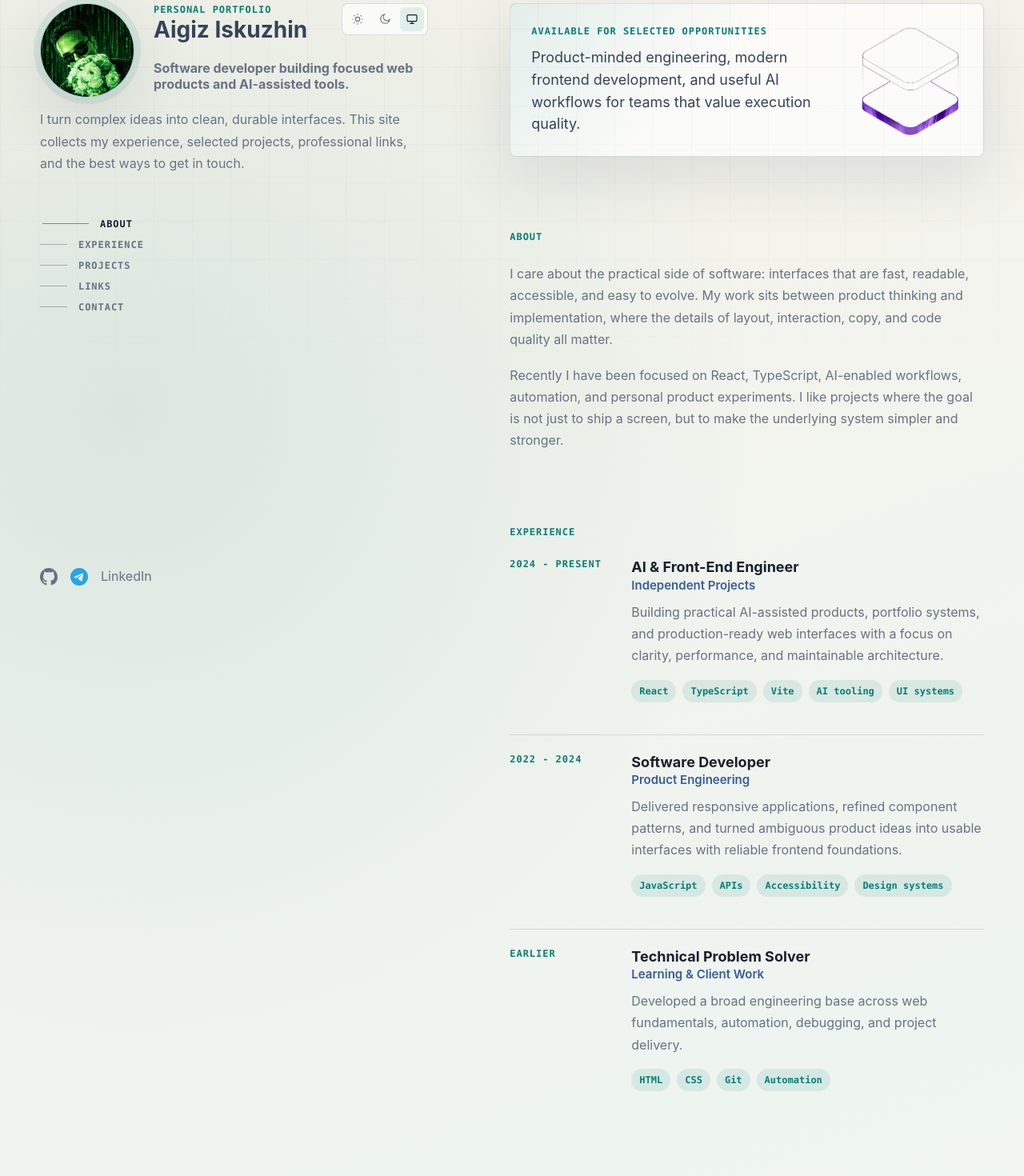
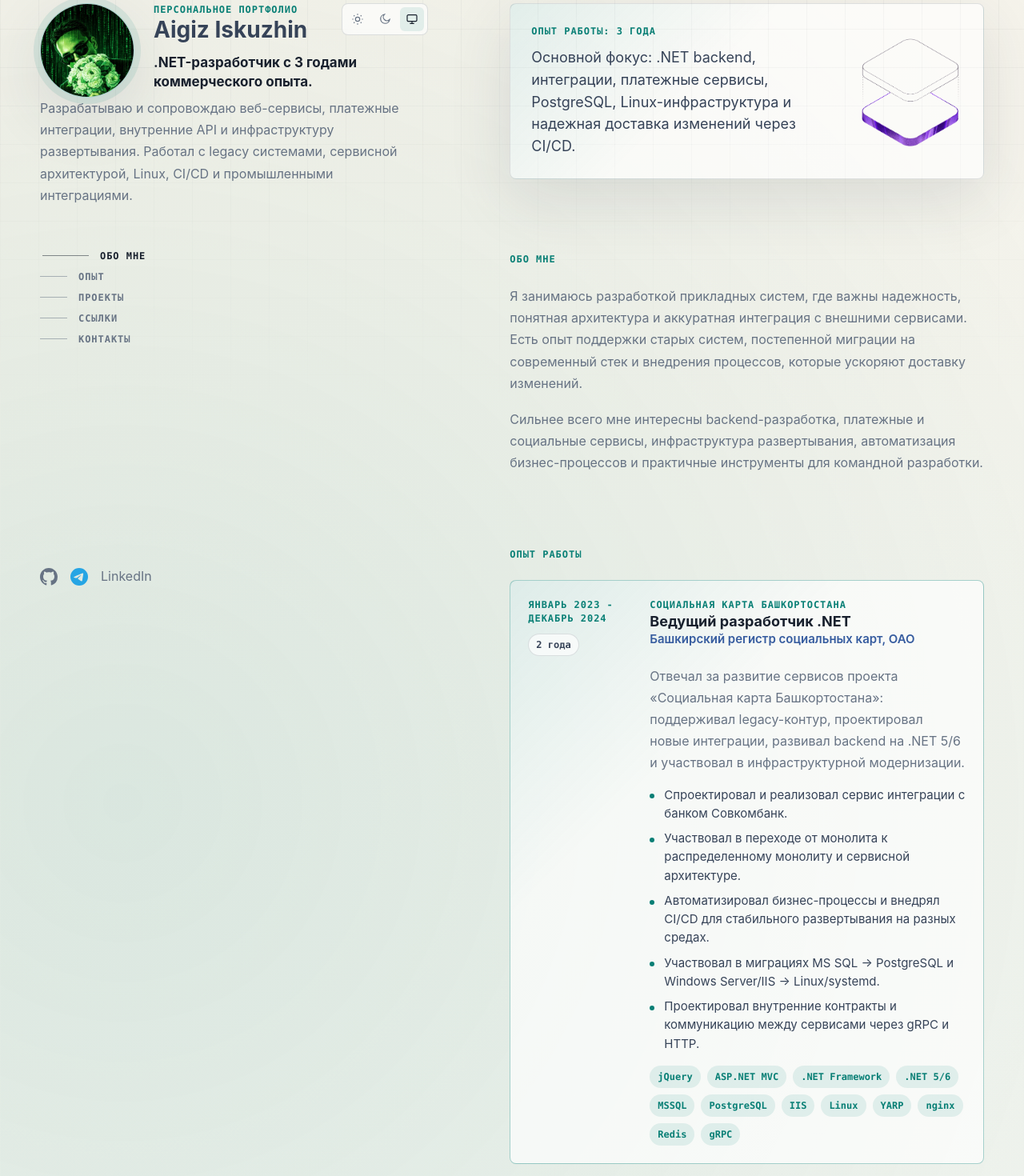
Before and after one commit to ai-iskuzhin/ai-iskuzhin.github.io, a React (Vite) app: page / in a window 1280 px wide. Shown: the part 60-1530 px from the top of the page at 80% size. Built offline with nearby package versions, Linux system fonts and the light colour scheme.

Commit message:
Localize portfolio and polish experience

```diff
--- a/src/App.css
+++ b/src/App.css
@@ -73,6 +73,13 @@ h1 {
   font-size: clamp(20px, 2.4vw, 28px);
   line-height: 1.18;
   margin: 0;
+}
+
+.intro-copy h4 {
+  color: var(--ink);
+  font-size: 17px;
+  line-height: 1.45;
+  margin: 12px 0 0;
 }
 
 .intro-copy p:last-child {
@@ -251,13 +258,48 @@ h1 {
   display: grid;
   grid-template-columns: 128px minmax(0, 1fr);
   gap: 24px;
-  padding: 22px 0;
-  border-top: 1px solid var(--line);
+  padding: 22px;
+  border: 1px solid transparent;
+  border-radius: 8px;
+  background: linear-gradient(135deg, var(--accent-wash), transparent 32%), var(--panel);
+  transition:
+    background 180ms ease,
+    border-color 180ms ease,
+    transform 180ms ease;
 }
 
 .timeline-item:first-child {
-  padding-top: 0;
-  border-top: 0;
+  border-color: var(--accent-border);
+}
+
+.timeline-item:hover {
+  border-color: var(--accent-border);
+  background: var(--panel-strong);
+  transform: translateY(-2px);
+}
+
+.period-block {
+  display: grid;
+  align-content: start;
+  gap: 10px;
+}
+
+.period-block span {
+  width: fit-content;
+  color: var(--ink-soft);
+  font: 700 12px/1 var(--mono);
+  padding: 7px 9px;
+  border: 1px solid var(--line);
+  border-radius: 999px;
+  background: var(--panel);
+}
+
+.role-heading {
+  display: flex;
+  align-items: start;
+  justify-content: space-between;
+  gap: 18px;
+  margin-bottom: 12px;
 }
 
 h3 {
@@ -272,6 +314,33 @@ h3 span {
   color: var(--accent-2);
   font-size: 15px;
   font-weight: 600;
+}
+
+.highlight-list {
+  display: grid;
+  gap: 8px;
+  margin: 14px 0 0;
+  padding: 0;
+  list-style: none;
+}
+
+.highlight-list li {
+  position: relative;
+  color: var(--ink-soft);
+  font-size: 15px;
+  line-height: 1.55;
+  padding-left: 18px;
+}
+
+.highlight-list li::before {
+  content: '';
+  position: absolute;
+  top: 0.72em;
+  left: 0;
+  width: 6px;
+  height: 6px;
+  border-radius: 50%;
+  background: var(--accent);
 }
 
 .tag-list {
@@ -432,7 +501,12 @@ h3 span {
 
   .timeline-item {
     grid-template-columns: 1fr;
-    gap: 10px;
+    gap: 14px;
+    padding: 18px;
+  }
+
+  .period-block {
+    gap: 8px;
   }
 
   .link-grid {
--- a/src/App.tsx
+++ b/src/App.tsx
@@ -5,37 +5,117 @@ import './App.css'
 type ThemeMode = 'light' | 'dark' | 'system'
 
 const navItems = [
-  { href: '#about', label: 'About' },
-  { href: '#experience', label: 'Experience' },
-  { href: '#projects', label: 'Projects' },
-  { href: '#links', label: 'Links' },
-  { href: '#contact', label: 'Contact' },
+  { href: '#about', label: 'Обо мне' },
+  { href: '#experience', label: 'Опыт' },
+  { href: '#projects', label: 'Проекты' },
+  { href: '#links', label: 'Ссылки' },
+  { href: '#contact', label: 'Контакты' },
 ]
 
 const experience = [
   {
-    period: '2024 - Present',
-    role: 'AI & Front-End Engineer',
-    company: 'Independent Projects',
+    period: 'Январь 2023 - Декабрь 2024',
+    duration: '2 года',
+    role: 'Ведущий разработчик .NET',
+    company: 'Башкирский регистр социальных карт, ОАО',
+    focus: 'Социальная карта Башкортостана',
     summary:
-      'Building practical AI-assisted products, portfolio systems, and production-ready web interfaces with a focus on clarity, performance, and maintainable architecture.',
-    skills: ['React', 'TypeScript', 'Vite', 'AI tooling', 'UI systems'],
+      'Отвечал за развитие сервисов проекта «Социальная карта Башкортостана»: поддерживал legacy-контур, проектировал новые интеграции, развивал backend на .NET 5/6 и участвовал в инфраструктурной модернизации.',
+    highlights: [
+      'Спроектировал и реализовал сервис интеграции с банком Совкомбанк.',
+      'Участвовал в переходе от монолита к распределенному монолиту и сервисной архитектуре.',
+      'Автоматизировал бизнес-процессы и внедрял CI/CD для стабильного развертывания на разных средах.',
+      'Участвовал в миграциях MS SQL -> PostgreSQL и Windows Server/IIS -> Linux/systemd.',
+      'Проектировал внутренние контракты и коммуникацию между сервисами через gRPC и HTTP.',
+    ],
+    skills: [
+      'jQuery',
+      'ASP.NET MVC',
+      '.NET Framework',
+      '.NET 5/6',
+      'MSSQL',
+      'PostgreSQL',
+      'IIS',
+      'Linux',
+      'YARP',
+      'nginx',
+      'Redis',
+      'gRPC',
+    ],
   },
   {
-    period: '2022 - 2024',
-    role: 'Software Developer',
-    company: 'Product Engineering',
+    period: 'Август 2024 - Октябрь 2024',
+    duration: '3 месяца',
+    role: 'C-разработчик',
+    company: 'Башкирский регистр социальных карт, ОАО',
+    focus: 'UNIX POS-терминалы',
     summary:
-      'Delivered responsive applications, refined component patterns, and turned ambiguous product ideas into usable interfaces with reliable frontend foundations.',
-    skills: ['JavaScript', 'APIs', 'Accessibility', 'Design systems'],
+      'Разработал кассовое ПО для UNIX POS-терминала NEW8210: сценарий оплаты школьного буфета по MIFARE-картам с интеграцией во внешний буфетный API.',
+    highlights: [
+      'Работал с периферией терминала через SDK производителя.',
+      'Разработал SSL-клиент для взаимодействия с HTTP API.',
+      'Реализовал интерфейс на DirectFB и обработку ввода с клавиатуры терминала.',
+    ],
+    skills: ['C', 'UNIX', 'HTTP JSON', 'SSL', 'DirectFB', 'MIFARE', 'POS SDK'],
   },
   {
-    period: 'Earlier',
-    role: 'Technical Problem Solver',
-    company: 'Learning & Client Work',
+    period: 'Июнь 2022 - Февраль 2023',
+    duration: '9 месяцев',
+    role: '.NET-разработчик',
+    company: 'ООО Фулсофт',
+    focus: 'Payment Gateway',
     summary:
-      'Developed a broad engineering base across web fundamentals, automation, debugging, and project delivery.',
-    skills: ['HTML', 'CSS', 'Git', 'Automation'],
+      'Разрабатывал платежный шлюз с унифицированным API для предпроцессинга платежей, биллинга и интеграций с эквайрингом и отраслевыми системами.',
+    highlights: [
+      'Интегрировал Тинькофф, Qiwi, ГПБ и биллинг-системы ЖКХ, транспорта и других категорий.',
+      'Разработал сервис постпроцессинга платежей на Hangfire с обработкой результата оплаты по категории услуги.',
+    ],
+    skills: ['Linux', '.NET 6', 'MediatR', 'Hangfire', 'PostgreSQL', 'EF Core', 'Redis', 'nginx', 'systemd'],
+  },
+  {
+    period: 'Декабрь 2022 - Январь 2023',
+    duration: '2 месяца',
+    role: 'Ведущий разработчик .NET',
+    company: 'Башкирский регистр социальных карт, ОАО',
+    focus: 'ГИС АИС «Образование»',
+    summary:
+      'Временно исполнял обязанности тимлида команды из 4 .NET-разработчиков на проекте ГИС АИС «Образование» и электронного дневника Elschool.',
+    highlights: [
+      'Спроектировал и разработал единый сервис авторизации SSO по OAuth2 с обратной совместимостью со старыми системами.',
+      'Менторил развертывание Moodle и разработку сервисов «Башкирская цифровая школа», «Портфолио ученика» и интеграции портфолио.',
+      'Внедрил CI/CD с использованием nginx, systemd и rsync для развертывания сервисов в рамках одного домена.',
+      'Внедрял MediatR и FluentValidation в процессы разработки.',
+    ],
+    skills: ['.NET 6', 'OAuth2', 'MediatR', 'FluentValidation', 'Linux', 'nginx', 'systemd', 'PostgreSQL', 'CI/CD'],
+  },
+  {
+    period: 'Апрель 2022 - Январь 2023',
+    duration: '10 месяцев',
+    role: 'Программист .NET',
+    company: 'Башкирский регистр социальных карт, ОАО',
+    focus: 'Карта жителя «Алга»',
+    summary:
+      'Сопровождал системы проекта «Социальная карта Башкортостана» и карты жителя «Алга»: анализировал доработки, писал код, тестировал, документировал, готовил отчеты и участвовал в развертывании.',
+    highlights: [
+      'Участвовал в полном цикле разработки проекта пополнения Единого социального проездного билета.',
+      'Разработал Windows Forms-плагин для интеграции пополнения ЕСПБ в модульной платформе ЕАС Почты России.',
+      'Участвовал в миграции сервиса WCF на .NET 6.',
+    ],
+    skills: ['ASP.NET MVC 3', '.NET Framework 4.5', 'jQuery', 'Razor', 'MS SQL Server', 'IIS', 'SOAP', 'WCF', 'Git'],
+  },
+  {
+    period: 'Январь 2022 - Январь 2023',
+    duration: '1 год',
+    role: 'Самозанятый разработчик',
+    company: 'Фриланс',
+    focus: 'FAForever Launcher',
+    summary:
+      'Разрабатывал десктопный лаунчер для игрового сообщества FAForever: клиентские сценарии в реальном времени, сетевые интеграции, визуализация данных и удобный desktop UX.',
+    highlights: [
+      'Работал с IRC, TCP, REST API и WS Streaming для клиентских сценариев в реальном времени.',
+      'Разрабатывал интерфейс и логику десктопного приложения на WPF/.NET.',
+    ],
+    skills: ['WPF', '.NET', 'IRC', 'TCP', 'API', 'WS Streaming', 'Data visualization'],
   },
 ]
 
@@ -43,22 +123,22 @@ const projects = [
   {
     title: 'AI Personal Website',
     description:
-      'A refined portfolio built to present experience, selected work, contact paths, and professional links in one focused destination.',
+      'Персональный сайт-портфолио для презентации опыта, проектов, профессиональных ссылок и контактов.',
     stack: ['React', 'TypeScript', 'GitHub Pages'],
     href: 'https://github.com/ai-iskuzhin',
   },
   {
-    title: 'Project Operating System',
+    title: 'Payment Gateway',
     description:
-      'A reusable structure for organizing project briefs, delivery notes, links, and engineering decisions across ongoing work.',
-    stack: ['Documentation', 'Workflow', 'Automation'],
+      'Платежный шлюз с унифицированным API, постпроцессингом оплат и интеграциями с эквайрингом и биллинг-системами.',
+    stack: ['.NET 6', 'Hangfire', 'PostgreSQL', 'Redis'],
     href: 'https://github.com/ai-iskuzhin',
   },
   {
-    title: 'Interface Experiments',
+    title: 'FAForever Launcher',
     description:
-      'A collection of frontend experiments exploring motion, layout, accessible interaction states, and polished responsive behavior.',
-    stack: ['CSS', 'React', 'UX'],
+      'Десктопный лаунчер для игрового сообщества с real-time обменом данными, API-интеграциями и визуализацией.',
+    stack: ['WPF', '.NET', 'IRC', 'TCP', 'WS Streaming'],
     href: 'https://github.com/ai-iskuzhin',
   },
 ]
@@ -67,15 +147,15 @@ const links = [
   { label: 'GitHub', href: 'https://github.com/ai-iskuzhin' },
   { label: 'Telegram', href: 'https://t.me/mrx_eternal' },
   { label: 'LinkedIn', href: 'https://www.linkedin.com/' },
-  { label: 'Resume', href: '/resume.pdf' },
+  { label: 'Резюме', href: '/resume.pdf' },
   { label: 'Email', href: 'mailto:hello@example.com' },
-  { label: 'Phone', href: 'tel:+79279383562' },
+  { label: 'Телефон', href: 'tel:+79279383562' },
 ]
 
 const themeModes: Array<{ label: string; mode: ThemeMode }> = [
-  { label: 'Light', mode: 'light' },
-  { label: 'Dark', mode: 'dark' },
-  { label: 'System', mode: 'system' },
+  { label: 'Светлая', mode: 'light' },
+  { label: 'Темная', mode: 'dark' },
+  { label: 'Системная', mode: 'system' },
 ]
 
 function GitHubIcon() {
@@ -195,20 +275,20 @@ function App() {
 
   return (
     <main className="site-shell">
-      <aside className="intro-panel" aria-label="Profile introduction">
+      <aside className="intro-panel" aria-label="Краткая информация">
         <div className="profile-hero">
           <img className="profile-photo" src="/me.jpg" alt="Aigiz Iskuzhin" />
 
-          <div className="theme-switcher" aria-label="Color theme">
+          <div className="theme-switcher" aria-label="Цветовая тема">
             {themeModes.map((item) => (
               <button
                 type="button"
                 className={themeMode === item.mode ? 'active' : undefined}
                 key={item.mode}
                 onClick={() => setThemeMode(item.mode)}
-                aria-label={`${item.label} theme`}
+                aria-label={`${item.label} тема`}
                 aria-pressed={themeMode === item.mode}
-                title={`${item.label} theme`}
+                title={`${item.label} тема`}
               >
                 <ThemeIcon mode={item.mode} />
               </button>
@@ -216,20 +296,21 @@ function App() {
           </div>
 
           <div className="intro-copy">
-            <p className="eyebrow">Personal portfolio</p>
+            <p className="eyebrow">Персональное портфолио</p>
             <h3 id="top">Aigiz Iskuzhin</h3>
-            <h4>Software developer building focused web products and AI-assisted tools.</h4>
+            <h4>.NET-разработчик с 3 годами коммерческого опыта.</h4>
           </div>
         </div>
         <div>
             <p>
-              I turn complex ideas into clean, durable interfaces. This site collects
-              my experience, selected projects, professional links, and the best ways
-              to get in touch.
+              Разрабатываю и сопровождаю веб-сервисы, платежные интеграции,
+              внутренние API и инфраструктуру развертывания. Работал с legacy
+              системами, сервисной архитектурой, Linux, CI/CD и промышленными
+              интеграциями.
             </p>
         </div>
 
-        <nav className="section-nav" aria-label="Sections">
+        <nav className="section-nav" aria-label="Разделы">
           {navItems.map((item) => (
             <a
               className={activeSection === item.href ? 'active' : undefined}
@@ -243,7 +324,7 @@ function App() {
           ))}
         </nav>
 
-        <div className="social-row" aria-label="External links">
+        <div className="social-row" aria-label="Внешние ссылки">
           {links.slice(0, 3).map((link) => (
             <a
               className={link.label === 'GitHub' || link.label === 'Telegram' ? 'icon-link' : undefined}
@@ -261,46 +342,58 @@ function App() {
       </aside>
 
       <section className="content-panel">
-        <section className="hero-card" aria-label="Portfolio highlight">
+        <section className="hero-card" aria-label="Ключевой профиль">
           <div>
-            <p className="eyebrow">Available for selected opportunities</p>
+            <p className="eyebrow">Опыт работы: 3 года</p>
             <p>
-              Product-minded engineering, modern frontend development, and useful
-              AI workflows for teams that value execution quality.
+              Основной фокус: .NET backend, интеграции, платежные сервисы,
+              PostgreSQL, Linux-инфраструктура и надежная доставка изменений через CI/CD.
             </p>
           </div>
           <img src={heroImg} alt="" />
         </section>
 
         <section className="content-section" id="about">
-          <p className="section-kicker">About</p>
+          <p className="section-kicker">Обо мне</p>
           <div className="section-body">
             <p>
-              I care about the practical side of software: interfaces that are fast,
-              readable, accessible, and easy to evolve. My work sits between product
-              thinking and implementation, where the details of layout, interaction,
-              copy, and code quality all matter.
+              Я занимаюсь разработкой прикладных систем, где важны надежность,
+              понятная архитектура и аккуратная интеграция с внешними сервисами.
+              Есть опыт поддержки старых систем, постепенной миграции на современный
+              стек и внедрения процессов, которые ускоряют доставку изменений.
             </p>
             <p>
-              Recently I have been focused on React, TypeScript, AI-enabled workflows,
-              automation, and personal product experiments. I like projects where the
-              goal is not just to ship a screen, but to make the underlying system
-              simpler and stronger.
+              Сильнее всего мне интересны backend-разработка, платежные и социальные
+              сервисы, инфраструктура развертывания, автоматизация бизнес-процессов
+              и практичные инструменты для командной разработки.
             </p>
           </div>
         </section>
 
         <section className="content-section" id="experience">
-          <p className="section-kicker">Experience</p>
+          <p className="section-kicker">Опыт работы</p>
           <div className="timeline">
             {experience.map((item) => (
               <article className="timeline-item" key={`${item.period}-${item.role}`}>
-                <p className="period">{item.period}</p>
+                <div className="period-block">
+                  <p className="period">{item.period}</p>
+                  <span>{item.duration}</span>
+                </div>
                 <div>
-                  <h3>
-                    {item.role} <span>{item.company}</span>
-                  </h3>
+                  <div className="role-heading">
+                    <div>
+                      <p className="project-label">{item.focus}</p>
+                      <h3>
+                        {item.role} <span>{item.company}</span>
+                      </h3>
+                    </div>
+                  </div>
                   <p>{item.summary}</p>
+                  <ul className="highlight-list">
+                    {item.highlights.map((highlight) => (
+                      <li key={highlight}>{highlight}</li>
+                    ))}
+                  </ul>
                   <ul className="tag-list" aria-label={`${item.role} skills`}>
                     {item.skills.map((skill) => (
                       <li key={skill}>{skill}</li>
@@ -313,12 +406,12 @@ function App() {
         </section>
 
         <section className="content-section" id="projects">
-          <p className="section-kicker">Projects</p>
+          <p className="section-kicker">Проекты</p>
           <div className="project-list">
             {projects.map((project) => (
               <a className="project-card" href={project.href} key={project.title}>
                 <div>
-                  <p className="project-label">Selected project</p>
+                  <p className="project-label">Выбранный проект</p>
                   <h3>{project.title}</h3>
                   <p>{project.description}</p>
                 </div>
@@ -333,7 +426,7 @@ function App() {
         </section>
 
         <section className="content-section" id="links">
-          <p className="section-kicker">Links</p>
+          <p className="section-kicker">Ссылки</p>
           <div className="link-grid">
             {links.map((link) => (
               <a href={link.href} key={link.label} target="_blank" rel="noreferrer">
@@ -348,14 +441,14 @@ function App() {
         </section>
 
         <section className="contact-section" id="contact">
-          <p className="section-kicker">Contact</p>
-          <h2>Have a project, role, or collaboration in mind?</h2>
+          <p className="section-kicker">Контакты</p>
+          <h2>Есть проект, вакансия или идея для сотрудничества?</h2>
           <p>
-            Send a short note with the context, timeline, and links. I read every
-            message and prefer direct, concrete conversations.
+            Напишите коротко о задаче, сроках и контексте. Я предпочитаю прямую
+            коммуникацию и конкретные вводные.
           </p>
           <a className="primary-link" href="mailto:hello@example.com">
-            Say hello
+            Написать
           </a>
         </section>
       </section>
```
